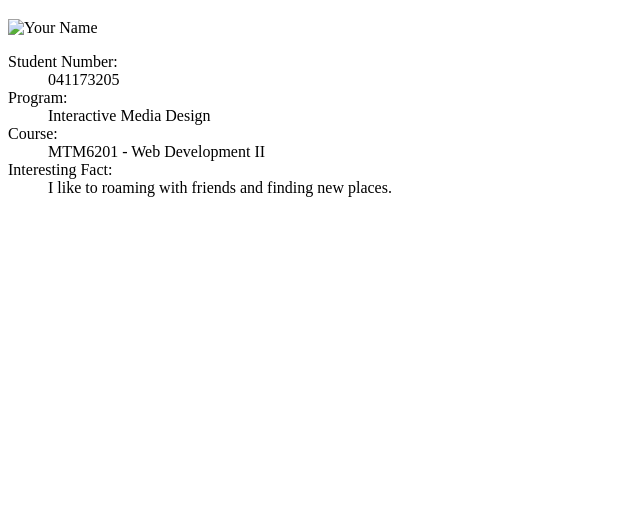
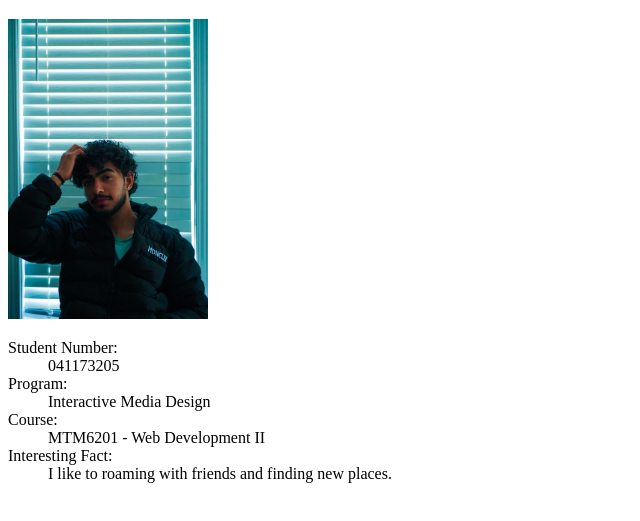
Before and after one commit to Prathamrr/Week-1, a plain HTML site: page My-self/index.html in a window 1280 px wide. Shown: the part 61-582 px from the top of the page, without its empty margins (0-640 px from the left). Drawn offline with Linux system fonts and the light colour scheme.

Commit message:
Final submission

```diff
--- a/My-self/index.html
+++ b/My-self/index.html
@@ -7,7 +7,7 @@
 </head>
 <body>
     <h1>Pratham Kumar Rall</h1>
-    <img src="assignment.jpg" alt="Your Name" width="200">
+    <img src="/My-self/Images/assignment.jpg" alt="Your Name" width="200">
     <dl>
         <dt>Student Number:</dt>
         <dd>041173205</dd>
```
